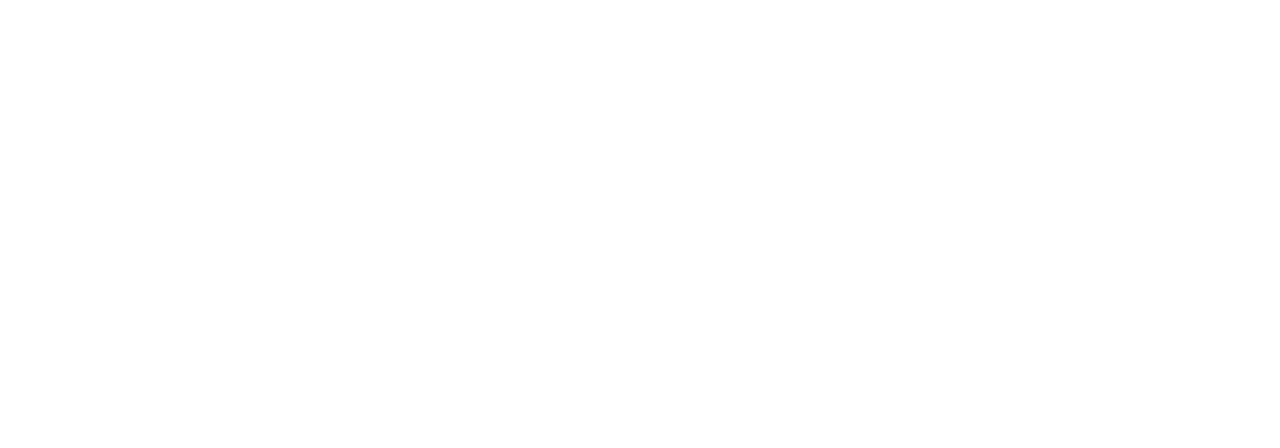
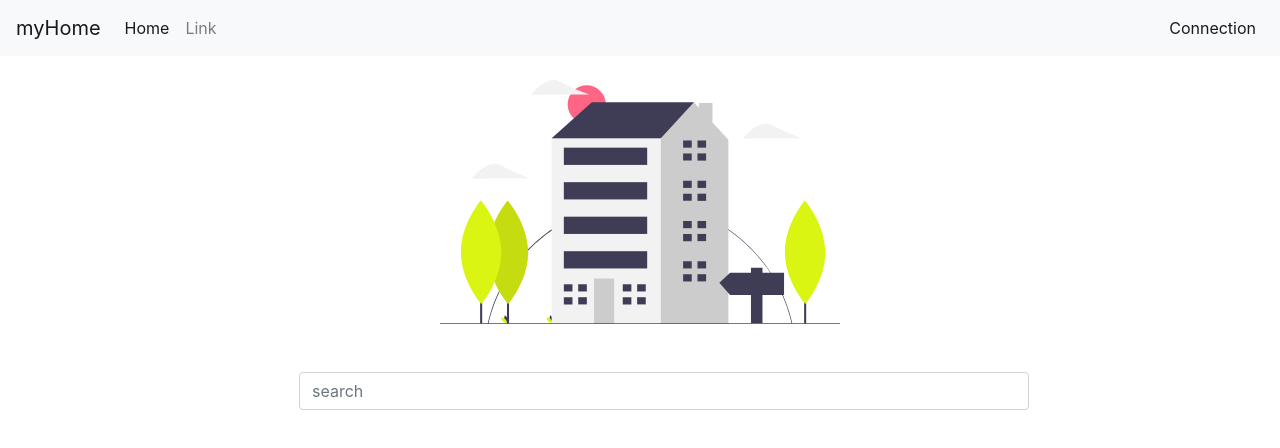
Before and after one commit to Heiiji/react-graphql-typescript, a React (Create React App) app: page / in a window 1280 px wide. Shown: the top 448 px of the page. Built offline with nearby package versions, Linux system fonts and the light colour scheme.

Commit message:
add search area

```diff
--- a/package.json
+++ b/package.json
@@ -12,8 +12,10 @@
     "@types/react": "^16.9.44",
     "@types/react-dom": "^16.9.8",
     "apollo-boost": "^0.4.9",
+    "bootstrap": "^4.5.0",
     "graphql": "^15.3.0",
     "graphql-tag": "^2.11.0",
+    "node-sass": "^4.14.1",
     "react": "^16.13.1",
     "react-apollo": "^3.1.5",
     "react-apollo-hooks": "^0.5.0",
--- a/src/App.tsx
+++ b/src/App.tsx
@@ -1,6 +1,7 @@
 import React from 'react';
-import logo from './logo.svg';
 import './App.css';
+import Header from './organism/Header';
+import SearchZone from './organism/SearchZone';
 import { useQuery, gql } from '@apollo/client';
 
 const EXCHANGE_RATES = gql`
@@ -13,7 +14,8 @@
   const { loading, error, data } = useQuery(EXCHANGE_RATES);
   return (
     <div className="App">
-
+      <Header/>
+      <SearchZone/>
     </div>
   );
 }
--- a/src/index.tsx
+++ b/src/index.tsx
@@ -1,10 +1,11 @@
 import React from 'react';
 import ReactDOM from 'react-dom';
-import './index.css';
+import './index.scss';
 import App from './App';
 import * as serviceWorker from './serviceWorker';
 import { ApolloClient, InMemoryCache } from '@apollo/client';
 import { ApolloProvider } from '@apollo/client';
+import 'bootstrap/dist/css/bootstrap.min.css';
 
 const client = new ApolloClient({
   uri: 'http://localhost:4000/',
--- /dev/null
+++ b/src/organism/Header.tsx
@@ -0,0 +1,30 @@
+import React from 'react';
+
+function Header() {
+  return (
+    <nav className="navbar navbar-expand-lg navbar-light bg-light">
+        <a className="navbar-brand" href="#">myHome</a>
+        <button className="navbar-toggler" type="button" data-toggle="collapse" data-target="#navbarSupportedContent" aria-controls="navbarSupportedContent" aria-expanded="false" aria-label="Toggle navigation">
+        <span className="navbar-toggler-icon"></span>
+        </button>
+
+        <div className="collapse navbar-collapse" id="navbarSupportedContent">
+        <ul className="navbar-nav mr-auto">
+            <li className="nav-item active">
+            <a className="nav-link" href="#">Home <span className="sr-only">(current)</span></a>
+            </li>
+            <li className="nav-item">
+            <a className="nav-link" href="#">Link</a>
+            </li>
+        </ul>
+        <ul className="navbar-nav">
+            <li className="nav-item active">
+                <a className="nav-link" href="#">Connection</a>
+            </li>
+        </ul>
+        </div>
+    </nav>
+  );
+}
+
+export default Header;
--- /dev/null
+++ b/src/organism/SearchZone.tsx
@@ -0,0 +1,16 @@
+import React from 'react';
+
+function SearchZone() {
+  return (
+    <div className="container">
+        <div className="row justify-content-center">
+            <div className="col-lg-8">
+                <img width="400" alt="home" className="m-4" src="/media/images/appartment.svg" />
+                <input type="text" placeholder="search" className="form-control m-4" />
+            </div>
+        </div>
+    </div>
+  );
+}
+
+export default SearchZone;
```
Also changed, not shown: public/media/images/appartment.svg (added), src/index.scss (renamed from src/index.css), 1 other file (tests, documents, lock files or other folders).
